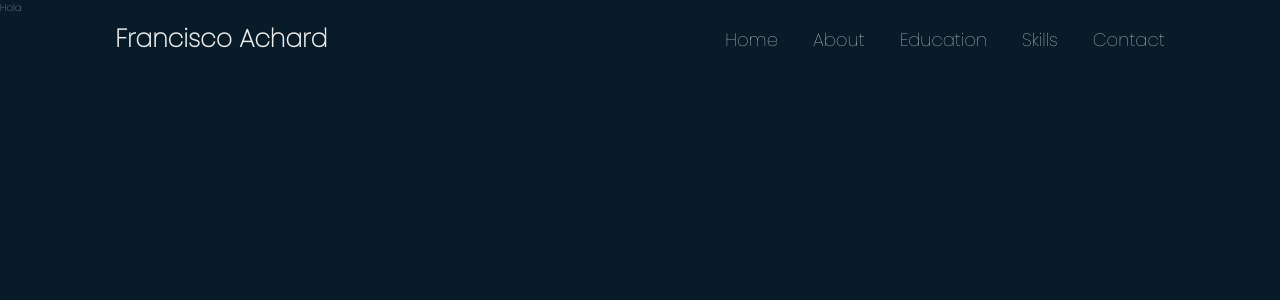
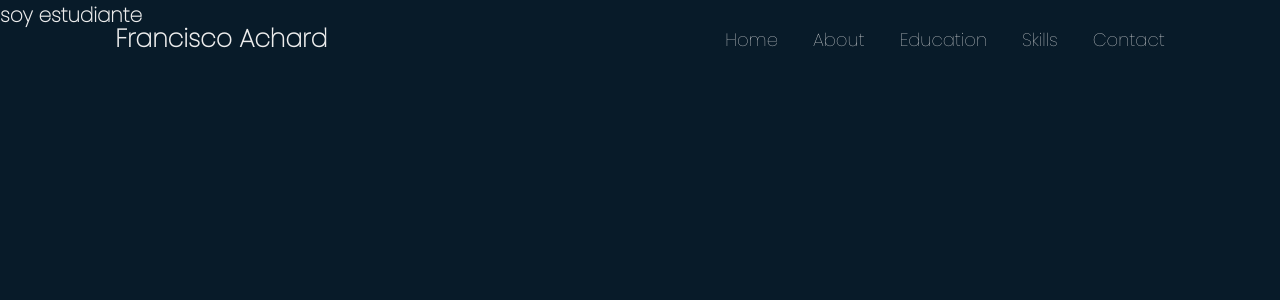
Before and after one commit to FranAchard/Portfolio, a React (Vite) app in the folder Client/: page /education in a window 1280 px wide. Shown: the top 300 px of the page. Built offline with nearby package versions, Linux system fonts and the light colour scheme.

Commit message:
imagenes

```diff
--- a/Client/src/components/Education/Education.jsx
+++ b/Client/src/components/Education/Education.jsx
@@ -5,7 +5,7 @@ const Education =()=>{
         <div>
             <Header/>
             <div>
-                Hola
+                <h1>soy estudiante</h1>
             </div>
         </div>
     )
```
